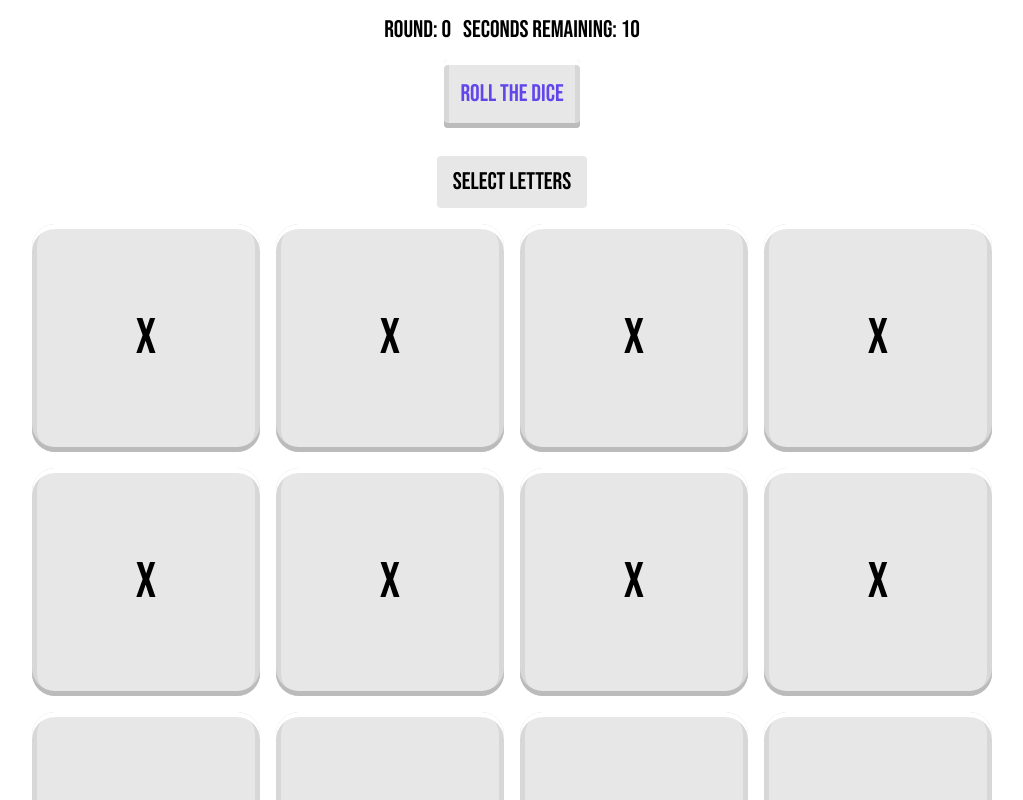
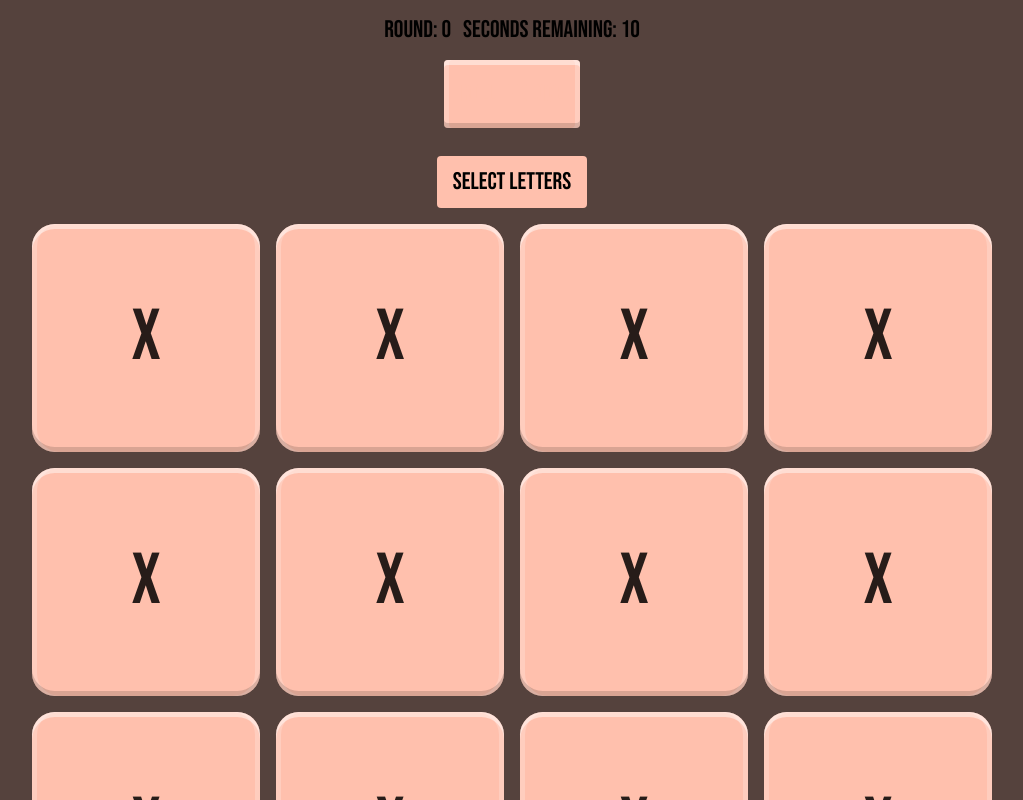
Before and after one commit to w-stawski/boggle-pl-react, a React (Vite) app: page / in a window 1280 px wide. Shown: the top 800 px of the page, without its empty margins (128-1151 px from the left). Built offline with nearby package versions, Linux system fonts and the light colour scheme.

Commit message:
dice styles improved, selection animations added

```diff
--- a/index.css
+++ b/index.css
@@ -2,15 +2,17 @@
 @import "tailwindcss";
 
 :root {
-  --color-main-bg: white;
-  --color-button: #6246ea;
+  --color-main-bg: #55423d;
+  --color-button: #ffc0ad;
   --color-border: #e45858;
   --color-shadow: #abd1c6;
-  --color-dice-bg: #e7e7e7;
+  --color-dice-bg: #ffc0ad;
+  --color-dice-bg-accent: #9656a1;
+  --color-dice-font: #271c19;
   --color-dice-alert: red;
   --border-radius-dice: 10%;
   --box-shadow-dice:
-    inset 0 5px white, inset 0 -5px #bbb, inset 5px 0 #d7d7d7,
-    inset -5px 0 #d7d7d7;
+    inset 0 5px rgba(255, 255, 255, 0.45), inset 0 -5px rgba(0, 0, 0, 0.15),
+    inset 5px 0 rgba(255, 255, 255, 0.2), inset -5px 0 rgba(255, 255, 255, 0.2);
   --font-main: "Bebas Neue", sans-serif;
 }
--- a/src/App.tsx
+++ b/src/App.tsx
@@ -16,6 +16,7 @@ function App() {
   const [round, setRound] = useState(0);
   const [diceValues, setDiceValues] = useState<Letter[]>(lettersPlaceHolder);
   const [selectedLetters, setSelectedLetters] = useState<Letter[]>([]);
+  const [invalidLetterId, setiInvalidLetterId] = useState<string>("");
   const [words, setWords] = useState<string[]>([]);
 
   const [showModal, setShowModal] = useState<boolean | null>(null);
@@ -28,12 +29,15 @@ function App() {
   const word = selectedLetters.map((letter: Letter) => letter.val).join(" ");
 
   const handleSelectedLettersUpdate = (selectedLetter: Letter | null): void => {
+    setiInvalidLetterId("");
+
     if (!selectedLetter) {
       setSelectedLetters([]);
       return;
     }
 
     if (!checkIfLetterValid(selectedLetter, selectedLetters)) {
+      setiInvalidLetterId(selectedLetter.id);
       return;
     }
 
@@ -129,6 +133,7 @@ function App() {
         letters={diceValues}
         onLetterSelect={handleSelectedLettersUpdate}
         selectedLettersIds={selectedLetters.map((letter) => letter.id)}
+        invalidLetterId={invalidLetterId}
       />
       <ul className="mt-5">
         {words.map((word) => (
--- a/src/components/Dice/Dice.css
+++ b/src/components/Dice/Dice.css
@@ -1,15 +1,39 @@
+@keyframes shake {
+  0% {
+    transform: translateX(0);
+  }
+  25% {
+    transform: translateX(-10px);
+  }
+  50% {
+    transform: translateX(10px);
+  }
+  75% {
+    transform: translateX(-10px);
+  }
+  100% {
+    transform: translateX(0);
+  }
+}
+
 .dice-container {
   display: flex;
   align-items: center;
   justify-content: center;
   aspect-ratio: 1 / 1;
+  color: var(--color-dice-font);
   background-color: var(--color-dice-bg);
   border-radius: var(--border-radius-dice);
   box-shadow: var(--box-shadow-dice);
-  font-size: 50px;
   transition: 300ms;
 
   &.selected {
-    background-color: pink;
+    scale: 1.05;
+    background-color: var(--color-dice-bg-accent);
+  }
+
+  &.invalid {
+    opacity: 0.6;
+    animation: shake 0.2s step-end;
   }
 }
--- a/src/components/Dice/Dice.tsx
+++ b/src/components/Dice/Dice.tsx
@@ -3,16 +3,21 @@ import "./Dice.css";
 export default function Dice({
   value,
   onLetterSelect,
+  wasInvalid,
   isSelected,
 }: {
   value: string;
   isSelected: boolean;
+  wasInvalid: boolean;
   onLetterSelect: () => void;
 }) {
+  const isSelectedClass = isSelected ? "selected" : "";
+  const isInvalidClass = wasInvalid ? "invalid" : "";
   return (
+    // change to button ?
     <div
       onClick={onLetterSelect}
-      className={`dice-container ${isSelected ? "selected" : ""}`}
+      className={`dice-container text-7xl ${isSelectedClass} ${isInvalidClass}`}
     >
       {value}
     </div>
--- a/src/components/Dicebox/Dicebox.css
+++ b/src/components/Dicebox/Dicebox.css
@@ -4,7 +4,6 @@
   width: 75%;
   min-width: fit-content;
   aspect-ratio: 1 / 1;
-  background-color: white;
   gap: 1rem;
 }
 
--- a/src/components/Dicebox/Dicebox.tsx
+++ b/src/components/Dicebox/Dicebox.tsx
@@ -6,10 +6,12 @@ export default function Dicebox({
   letters,
   onLetterSelect,
   selectedLettersIds,
+  invalidLetterId,
 }: {
   letters: Letter[];
   onLetterSelect: (letter: Letter) => void;
   selectedLettersIds: string[];
+  invalidLetterId: string;
 }) {
   const checkIfSelected = (id: string): boolean =>
     !!selectedLettersIds?.find((letterId: string) => letterId === id);
@@ -19,6 +21,7 @@ export default function Dicebox({
       {letters.map((letter, index) => (
         <Dice
           isSelected={checkIfSelected(letter.id)}
+          wasInvalid={letter.id === invalidLetterId}
           key={letter.id ?? index}
           onLetterSelect={() => onLetterSelect(letter)}
           // todo: change back to value
```
